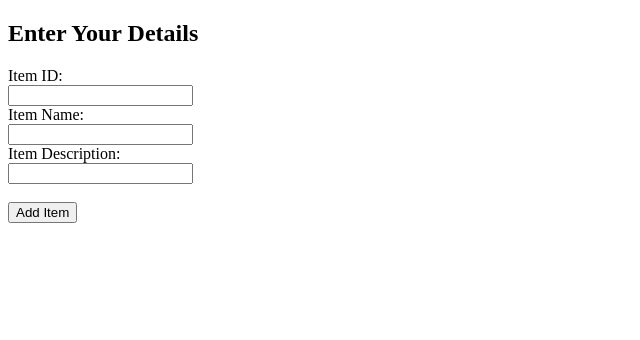
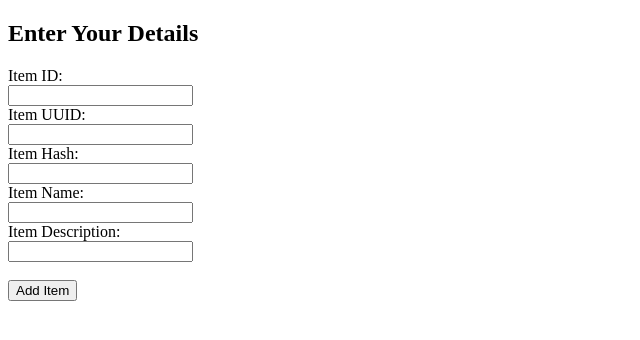
Before and after one commit to Raishmomin/tutedude-assignment, a Flask app: page / in a window 1280 px wide. Shown: the top 340 px of the page, without its empty margins (0-640 px from the left). Run offline with Flask 3, Linux system fonts and the light colour scheme.

```diff
--- a/app.py
+++ b/app.py
@@ -41,5 +41,14 @@ def index():
 def success():
     return 'Data submitted successfully'
 
+@app.route('/submittodoitem', methods=['POST'])
+def submit_todo_item():
+    data = request.form
+    item_name = data.get('itemName')
+    item_desc = data.get('itemDescription')
+    collection.insert_one({'itemName': item_name, 'itemDescription': item_desc})
+
+    return redirect('/success')
+
 if __name__ == '__main__':
     app.run(debug=True)
--- a/templates/form.html
+++ b/templates/form.html
@@ -1,10 +1,8 @@
 <!DOCTYPE html>
 <html>
-
 <head>
     <title>Submit Data</title>
 </head>
-
 <body>
     <h2>Enter Your Details</h2>
     {% if error %}
@@ -13,13 +11,17 @@
     <form action="/submittodoitem" method="post">
         <label>Item ID:</label><br>
         <input type="text" name="itemId" required><br>
+        <label>Item UUID:</label><br>
+        <input type="text" name="itemUuid" required><br>
+        <label>Item Hash:</label><br>
+        <input type="text" name="itemHash" required><br>
+
+
         <label>Item Name:</label><br>
         <input type="text" name="itemName" required><br>
         <label>Item Description:</label><br>
         <input type="text" name="itemDescription" required><br><br>
         <input type="submit" value="Add Item">
     </form>
-
 </body>
-
 </html>
```
Also changed, not shown: 1 other file.
